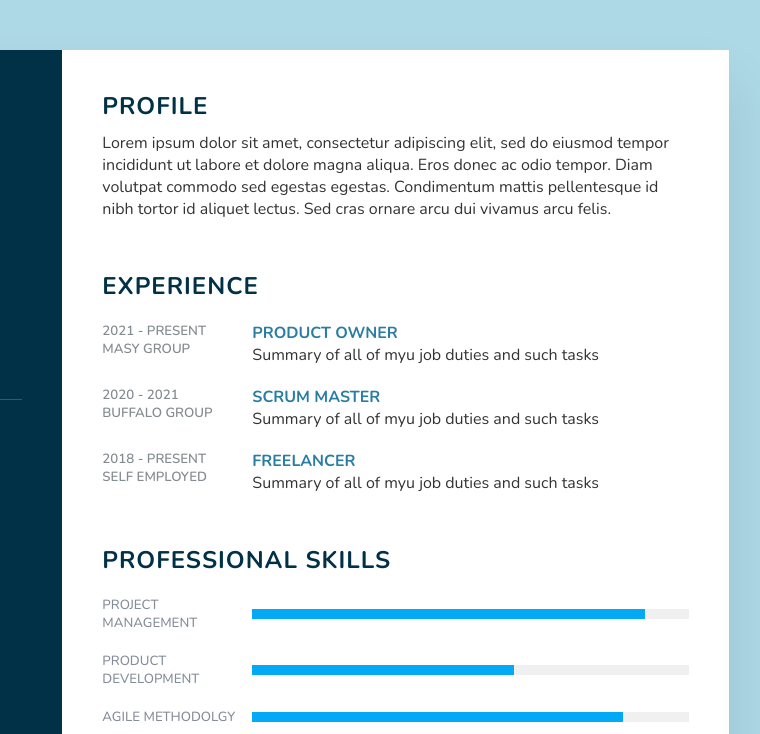
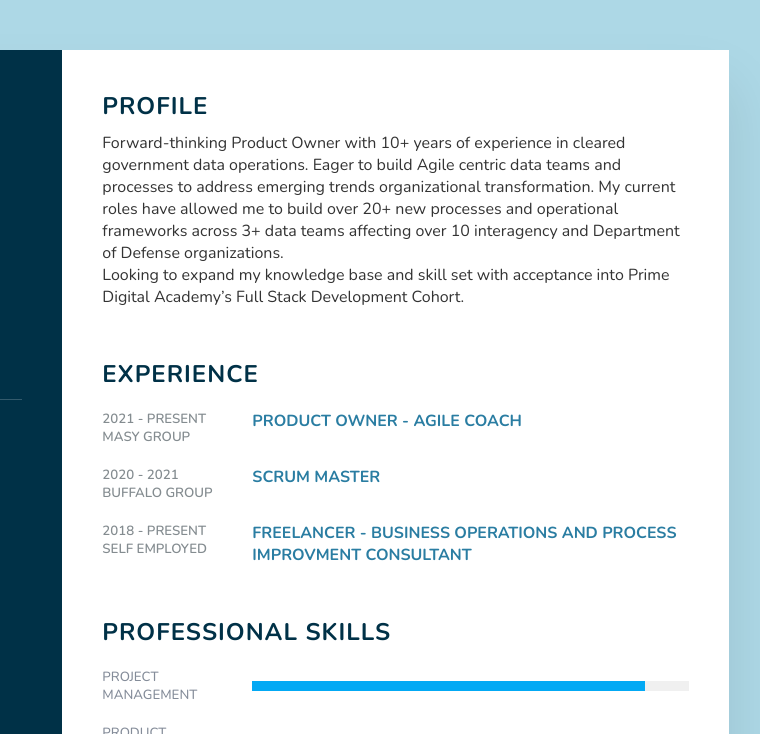
Before and after one commit to 300West/300West.github.io, a plain HTML site: page index.html in a window 1280 px wide. Shown: the top 734 px of the page, 411-1171 px from the left. Drawn offline with nearby package versions, Linux system fonts and the light colour scheme.

Commit message:
Update index.html

```diff
--- a/index.html
+++ b/index.html
@@ -66,7 +66,8 @@
     <div class="right_side">
       <div class="about">
         <h2 class="title2">Profile</h2>
-        <p>Lorem ipsum dolor sit amet, consectetur adipiscing elit, sed do eiusmod tempor incididunt ut labore et dolore magna aliqua. Eros donec ac odio tempor. Diam volutpat commodo sed egestas egestas. Condimentum mattis pellentesque id nibh tortor id aliquet lectus. Sed cras ornare arcu dui vivamus arcu felis.</p>
+        <p>Forward-thinking Product Owner with 10+ years of experience in cleared government data operations. Eager to build Agile centric data teams and processes to address emerging trends organizational transformation. My current roles have allowed me to build over 20+ new processes and operational frameworks across 3+ data teams affecting over 10 interagency and Department of Defense organizations. <br>Looking to expand my knowledge base and skill set with acceptance into Prime Digital Academy’s Full Stack Development Cohort.
+</p>
       </div>
       <div class="about">
         <h2 class="title2">Experience</h2>
@@ -76,8 +77,7 @@
             <h5>MASY Group</h5>
           </div>
           <div class="text">
-            <h4> Product Owner</h4>
-            <p> Summary of all of myu job duties and such tasks</p>
+            <h4>Product Owner - Agile Coach</h4>
           </div>
         </div>
         <div class="box">
@@ -87,7 +87,6 @@
           </div>
           <div class="text">
             <h4>Scrum Master</h4>
-            <p> Summary of all of myu job duties and such tasks</p>
           </div>
         </div>
         <div class="box">
@@ -96,8 +95,7 @@
             <h5>Self Employed</h5>
           </div>
           <div class="text">
-            <h4>Freelancer</h4>
-            <p> Summary of all of myu job duties and such tasks</p>
+            <h4>Freelancer - Business Operations and Process Improvment Consultant</h4>
           </div>
         </div>
       </div>
```
